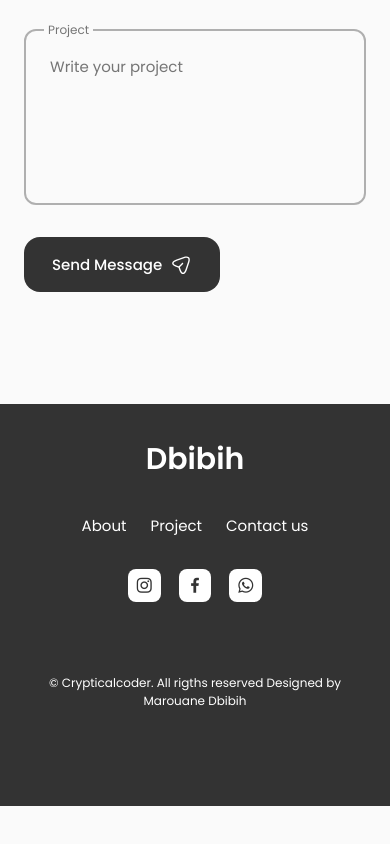
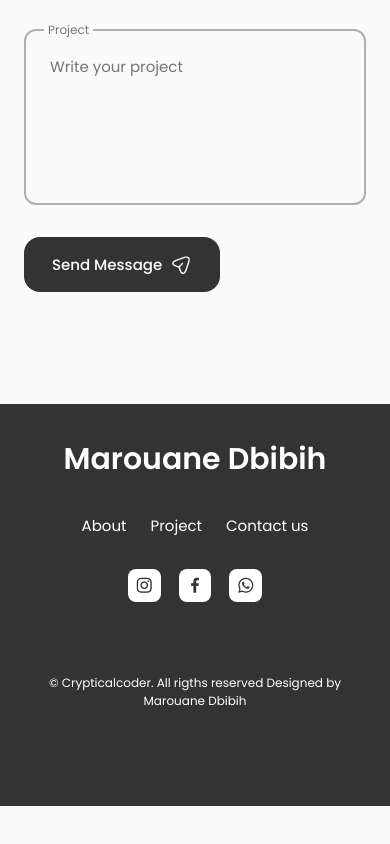
Before and after one commit to marouanedbibih/marouane-portfolio, a React (Vite) app: page / in a window 390 px wide. Shown: the part 5923-6767 px from the top of the page. Built offline with nearby package versions, Linux system fonts and the light colour scheme.

Commit message:
responsive footer

```diff
--- a/src/components/footer/Footer.jsx
+++ b/src/components/footer/Footer.jsx
@@ -5,7 +5,7 @@
   return (
     <footer className="footer">
       <div className="footer__container container">
-        <h1 className="footer__title">Dbibih</h1>
+        <h1 className="footer__title">Marouane Dbibih</h1>
 
         <ul className="footer__list">
           <li>
--- a/src/components/footer/footer.css
+++ b/src/components/footer/footer.css
@@ -47,3 +47,11 @@
   text-align: center;
   font-size: var(--smaller-font-size);
 }
+
+@media screen and (max-width: 992px) {
+  .footer__social-link {
+    padding: 0.25rem;
+    border-radius: 0.25rem;
+    font-size: 1rem;
+  }
+}
```
Lines whose indentation alone changed are shown as unchanged.
